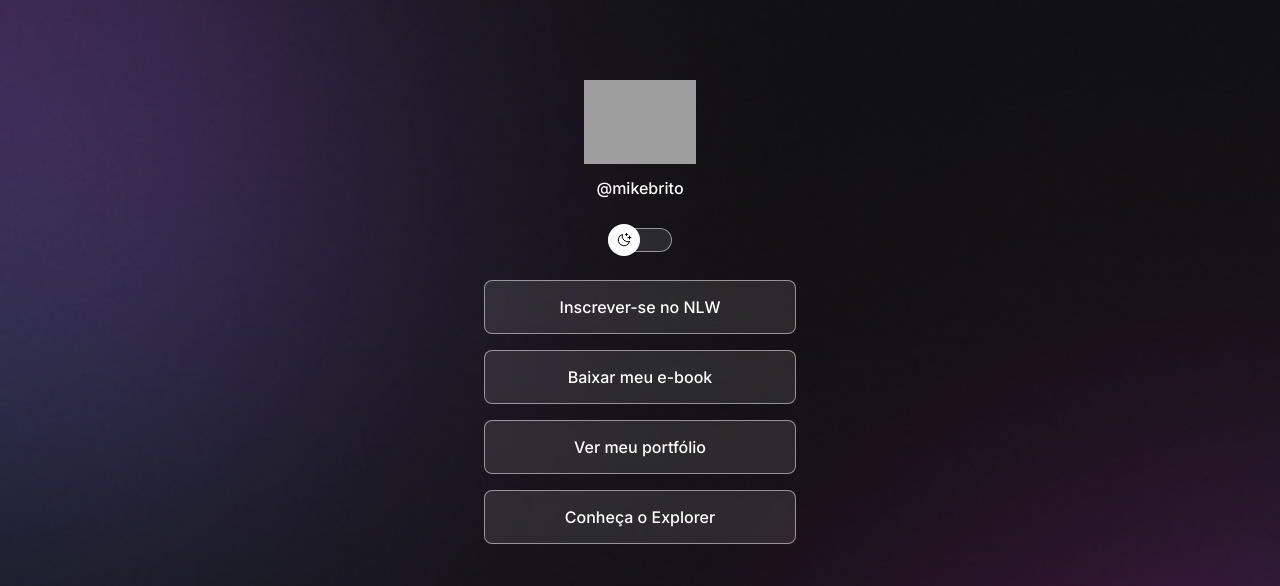
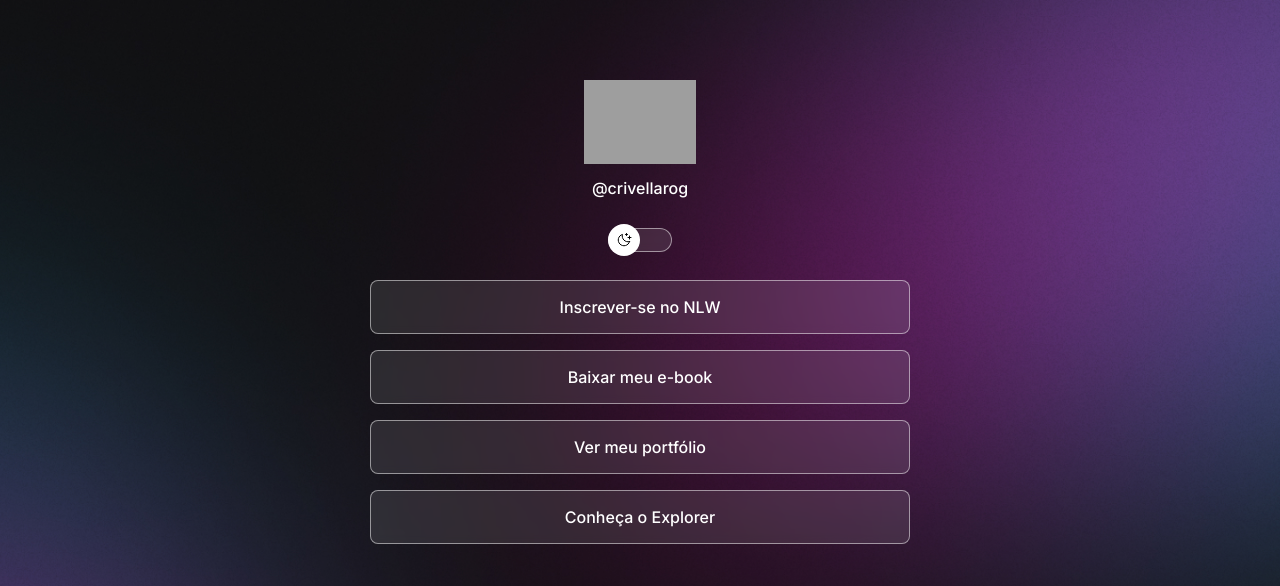
Before and after one commit to gabrielcrivellaro/projeto, a plain HTML site: page index.html in a window 1280 px wide. Shown: the top 586 px of the page. Drawn offline with nearby package versions, Linux system fonts and the light colour scheme; grey boxes are pictures that could not be loaded.

Commit message:
change background based on media queries

```diff
--- a/index.html
+++ b/index.html
@@ -16,7 +16,7 @@
     <div id="container">
       <div id="profile">
         <img src="./assets/avatar.png" alt="Foto de perfil do usuário" />
-        <p>@mikebrito</p>
+        <p>@crivellarog</p>
       </div>
 
       <div id="switch" onclick="toggleMode()">
--- a/style.css
+++ b/style.css
@@ -34,6 +34,7 @@ body {
 
   /*background: color image repeat position/size */
   background: var(--bg-url) no-repeat top center/cover;
+  height: 100vh;
 }
 
 body * {
@@ -41,7 +42,8 @@ body * {
   color: var(--text-color);
 }
 #container {
-  width: 360px;
+  width: 100%;
+  max-width: 588px;
   margin: 56px auto 0px;
   padding: 0 24px;
 }
@@ -164,3 +166,14 @@ footer {
   text-align: center;
   font-size: 14px;
 }
+
+/* media queries */
+@media (min-width: 700px) {
+  :root {
+    --bg-url: url(./assets/bg-desktop.jpg);
+  }
+
+  .light {
+    --bg-url: url(./assets/bg-desktop-light.jpg);
+  }
+}
```
Also changed, not shown: 2 other files.
